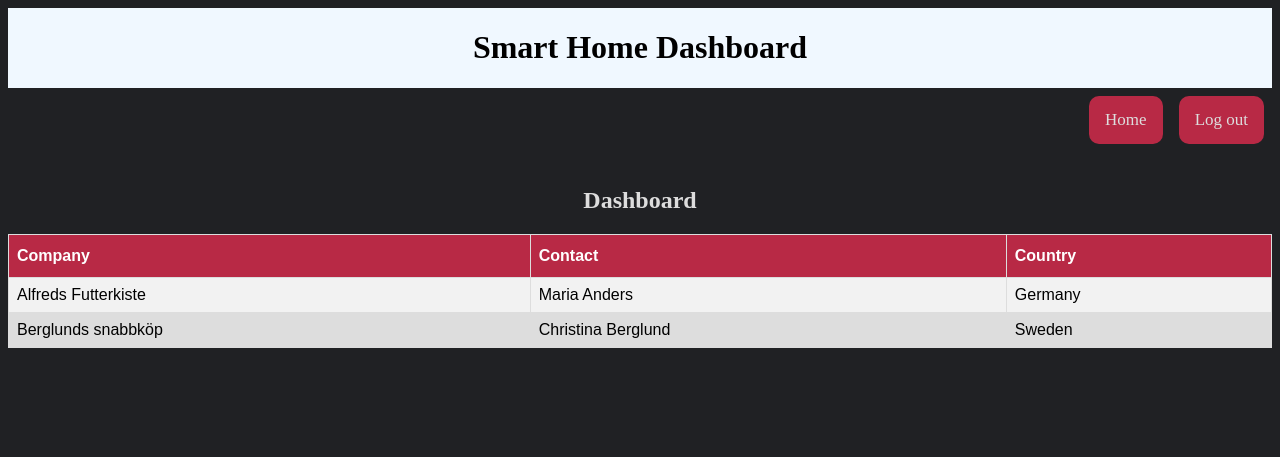
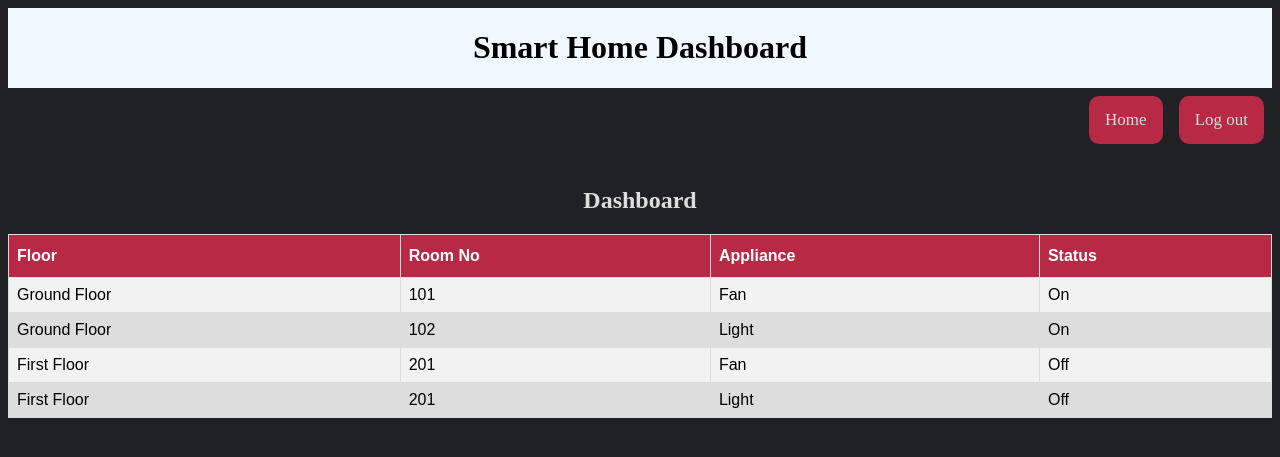
Before and after one commit to kgayush/PBI, a Django app: page / in a window 1280 px wide. Shown: the top 457 px of the page. Run offline with Django 3.2, Linux system fonts and the light colour scheme; a user stored in the database is signed in; data comes from the database, SQL or seed files in the repository; both versions use the stored data as it was after the commit.

Commit message:
Updated model

```diff
--- a/iot/dashboard/models.py
+++ b/iot/dashboard/models.py
@@ -6,7 +6,7 @@ class Data(models.Model):
     floor = models.CharField(max_length=64)
     room = models.IntegerField()
     product = models.CharField(max_length=64)
-    status = models.BooleanField()
+    status = models.CharField(max_length=3)
 
     def __str__(self):
         return f"{self.floor} {self.room} {self.product} {self.status}"
--- a/iot/dashboard/templates/dashboard/dashboard.html
+++ b/iot/dashboard/templates/dashboard/dashboard.html
@@ -11,29 +11,28 @@
     </div>
     <br></br>
 
-    <div class="table">
+    <div class="heading">
         <h2>Dashboard</h2>
     </div>
-    <table id="table">
+
+    <table>
         <tr>
-            <th>Company</th>
-            <th>Contact</th>
-            <th>Country</th>
+            <th>Floor</th>
+            <th>Room No</th>
+            <th>Appliance</th>
+            <th>Status</th>
         </tr>
 
-        <tr>
-            <td>Alfreds Futterkiste</td>
-            <td>Maria Anders</td>
-            <td>Germany</td>
-          </tr>
-          <tr>
-            <td>Berglunds snabbköp</td>
-            <td>Christina Berglund</td>
-            <td>Sweden</td>
-          </tr>
+        {% for data in datas %}
+            <tr>
+                <td>{{data.floor}}</td>
+                <td>{{data.room}}</td>
+                <td>{{data.product}}</td>
+                <td>{{data.status}}</td>
+            </tr>
+        {% endfor %}
 
-
-        </table>
+    </table>
 
 
 {% endblock %}
--- a/iot/dashboard/templates/dashboard/layout.html
+++ b/iot/dashboard/templates/dashboard/layout.html
@@ -91,36 +91,36 @@
                 color: black;
             }
 
-           .table h2 {
+           .heading h2 {
                text-align: center;
                color: #ddd;
                margin-top: 5%;
            }
 
-           #table {
+           table {
                 font-family: Arial, Helvetica, sans-serif;
                 border-collapse: collapse;
                 width: 100%;
             }
 
-            #table td, #table th {
+            td, th {
                 border: 1px solid #ddd;
                 padding: 8px;
             }
 
-            #table tr:nth-child(even){
+            tr:nth-child(even){
                 background-color: #f2f2f2;
             }
 
-            #table tr:nth-child(odd){
+            tr:nth-child(odd){
                 background-color: #ddd;
             }
 
-            #table tr:hover {
+            tr:hover {
                 background-color: aliceblue;
             }
 
-            #table th {
+            th {
                 padding-top: 12px;
                 padding-bottom: 12px;
                 text-align: left;
--- a/iot/dashboard/views.py
+++ b/iot/dashboard/views.py
@@ -2,13 +2,16 @@ from django.urls import reverse
 from django.http import HttpResponseRedirect
 from django.shortcuts import render
 from django.contrib.auth import authenticate, login, logout
+from .models import Data
 
 # Create your views here.
 
 def index(request):
     if not request.user.is_authenticated:
         return HttpResponseRedirect(reverse("login"))
-    return render(request, "dashboard/dashboard.html")
+    return render(request, "dashboard/dashboard.html",{
+        "datas": Data.objects.all()
+    })
 
 def login_view(request):
     if request.method == "POST":
```
Also changed, not shown: iot/dashboard/migrations/0002_auto_20220206_1240.py (added), iot/db.sqlite3.
